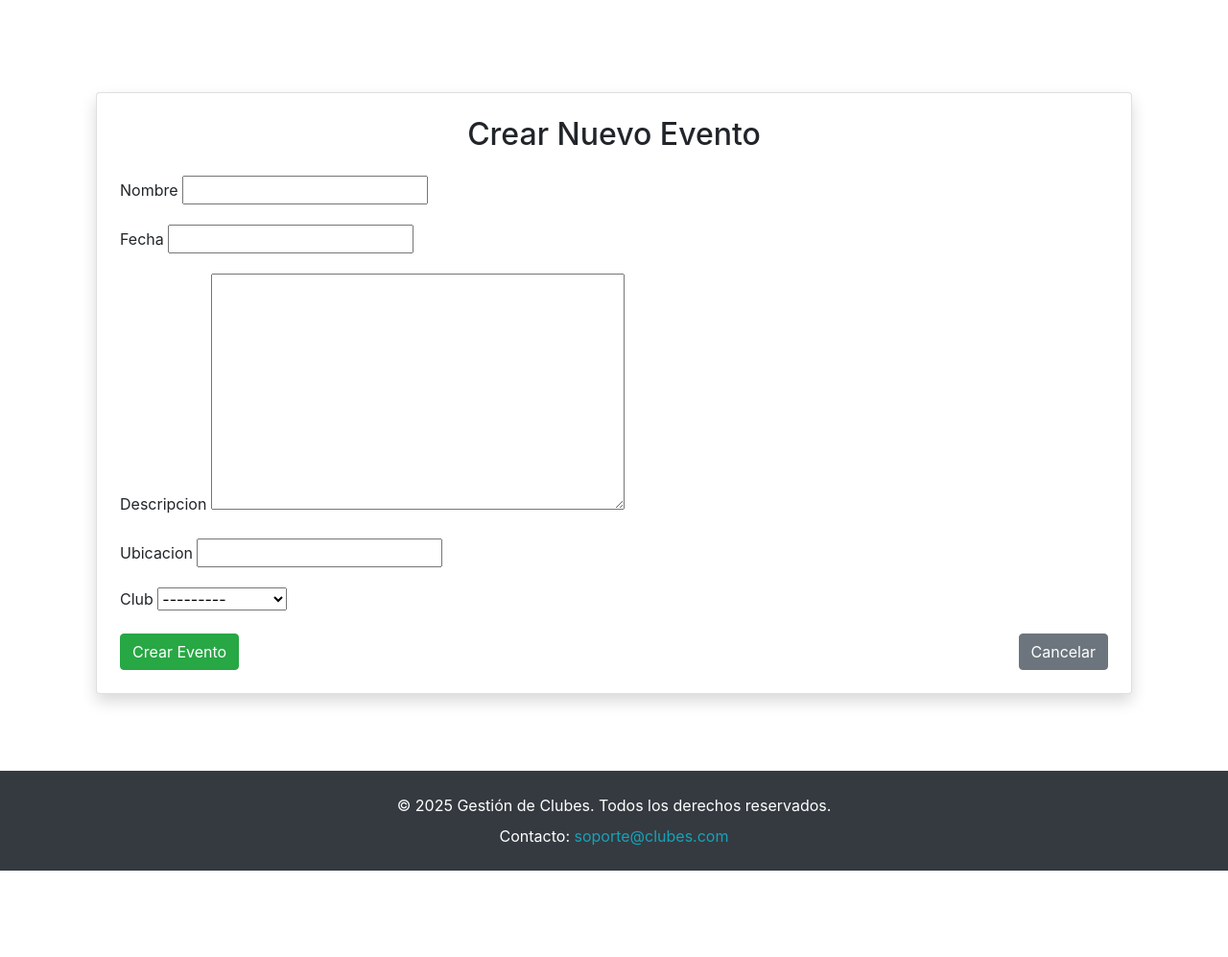
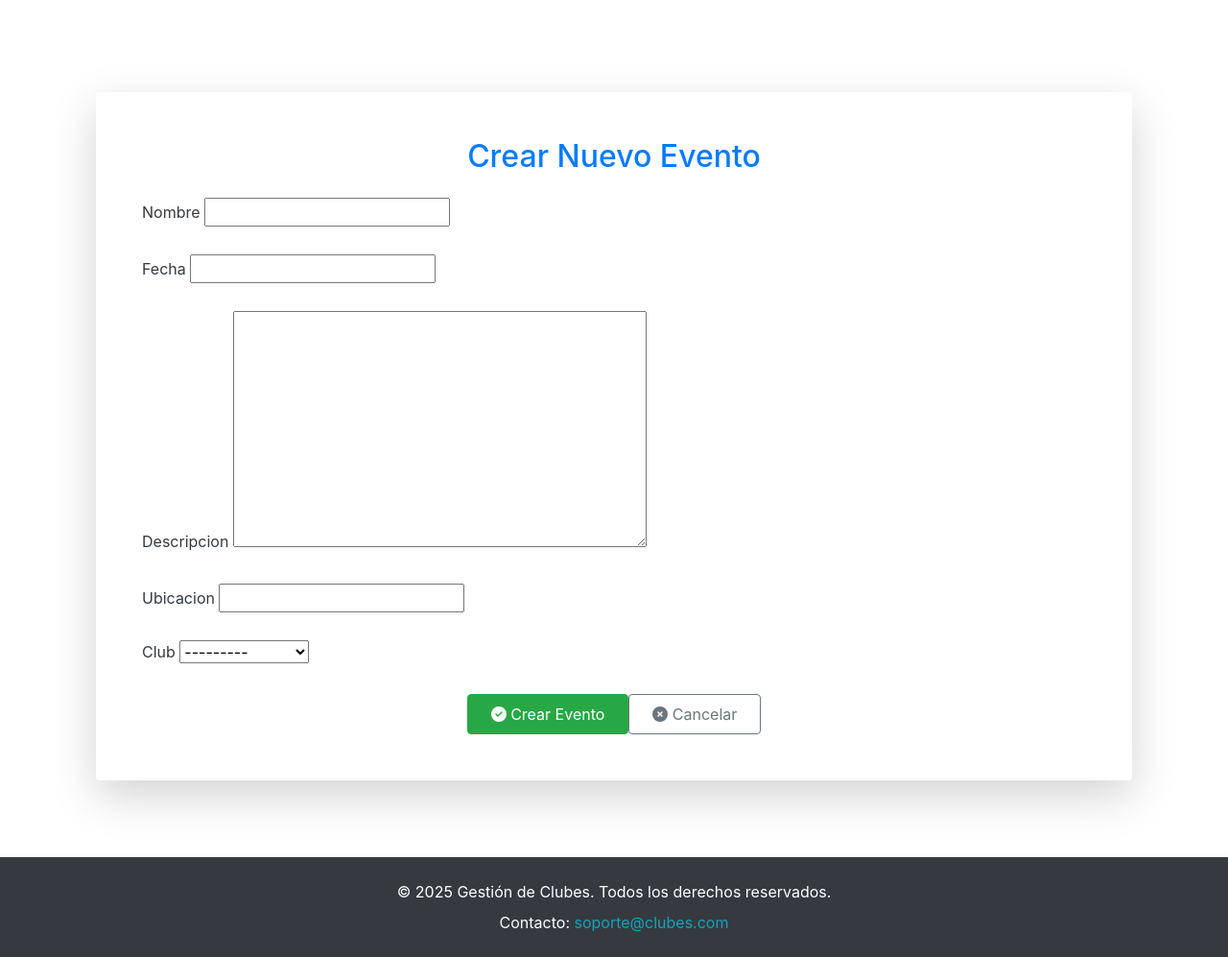
Before and after one commit to hidravneno/gestion_clubes-bien, a Django app: page /eventos/crear/ in a window 1280 px wide. Shown: the part 62-1059 px from the top of the page at 96% size. Before the commit the page ends 969 px from the top, so only its background shows below. Run offline with Django 4.2, Linux system fonts and the light colour scheme; data comes from the database, SQL or seed files in the repository; some libraries are stand-ins or nearby versions.

Commit message:
ajuste en el cuadro de crear eventos

```diff
--- a/templates/eventos/crear_evento.html
+++ b/templates/eventos/crear_evento.html
@@ -2,30 +2,31 @@
 
 {% block content %}
 <div class="container mt-5">
-    <div class="card shadow rounded-4">
-        <div class="card-body p-4">
-            <h2 class="card-title mb-4 text-center">Crear Nuevo Evento</h2>
+    <div class="card shadow-lg rounded-4 border-0">
+        <div class="card-body p-5">
+            <h2 class="card-title mb-4 text-center fw-bold text-primary">Crear Nuevo Evento</h2>
 
             <form method="POST" action="{% url 'crear_evento' %}" class="needs-validation" novalidate>
                 {% csrf_token %}
 
                 {% if form.errors %}
-                    <div class="alert alert-danger">
-                        <h5 class="alert-heading">Errores al enviar el formulario:</h5>
+                    <div class="alert alert-danger alert-dismissible fade show" role="alert">
+                        <h5 class="alert-heading"><i class="fas fa-exclamation-circle"></i> Errores al enviar el formulario:</h5>
                         <ul class="mb-0">
                             {% for field, errors in form.errors.items %}
                                 <li><strong>{{ field|capfirst }}:</strong> {{ errors|join:", " }}</li>
                             {% endfor %}
                         </ul>
+                        <button type="button" class="btn-close" data-bs-dismiss="alert"></button>
                     </div>
                 {% endif %}
 
                 {% for field in form %}
-                    <div class="mb-3">
-                        <label for="{{ field.id_for_label }}" class="form-label">{{ field.label }}</label>
+                    <div class="mb-4">
+                        <label for="{{ field.id_for_label }}" class="form-label fw-semibold text-dark">{{ field.label }}</label>
                         {{ field }}
                         {% if field.help_text %}
-                            <div class="form-text">{{ field.help_text }}</div>
+                            <div class="form-text text-muted">{{ field.help_text }}</div>
                         {% endif %}
                         {% for error in field.errors %}
                             <div class="invalid-feedback d-block">{{ error }}</div>
@@ -33,12 +34,20 @@
                     </div>
                 {% endfor %}
 
-                <div class="d-flex justify-content-between">
-                    <button type="submit" class="btn btn-success">Crear Evento</button>
-                    <a href="{% url 'lista_eventos' %}" class="btn btn-secondary">Cancelar</a>
+                <div class="d-flex justify-content-center gap-3">
+                    <button type="submit" class="btn btn-success px-4 py-2 fw-semibold">
+                        <i class="fas fa-check-circle"></i> Crear Evento
+                    </button>
+                    <a href="{% url 'lista_eventos' %}" class="btn btn-outline-secondary px-4 py-2 fw-semibold">
+                        <i class="fas fa-times-circle"></i> Cancelar
+                    </a>
                 </div>
             </form>
         </div>
     </div>
 </div>
+
+<!-- FontAwesome para iconos -->
+<script src="https://cdnjs.cloudflare.com/ajax/libs/font-awesome/6.4.2/js/all.min.js"></script>
+
 {% endblock %}
```
